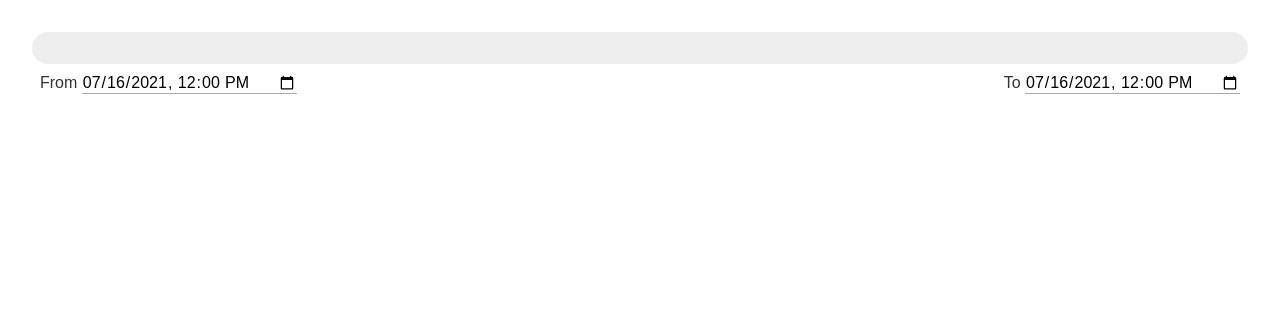
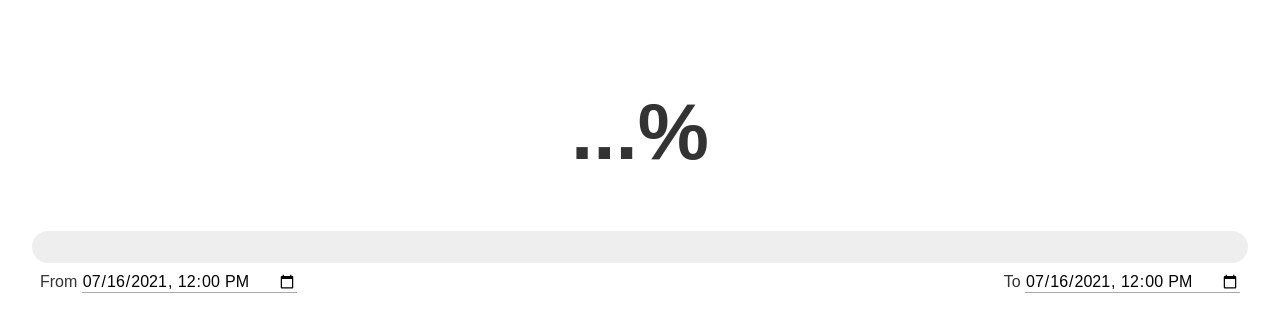
Before and after one commit to citrus-melon/timebar, a plain HTML site: page index.html in a window 1280 px wide. Drawn offline with Linux system fonts and the light colour scheme.

Commit message:
Add large percentage text

```diff
--- a/index.html
+++ b/index.html
@@ -8,6 +8,7 @@
     <link rel="stylesheet" href="style.css">
 </head>
 <body>
+    <h1 id="progress-text">...%</h1>
     <progress id="progress-bar" value="0"></progress>
     <form id="range-controls">
         <label>
--- a/script.js
+++ b/script.js
@@ -1,6 +1,7 @@
 /** @type {HTMLFormElement} */
 const rangeControls = document.getElementById('range-controls');
 const progressBar = document.getElementById('progress-bar');
+const progressText = document.getElementById('progress-text');
 
 let start, end;
 
@@ -9,8 +10,10 @@ const tick = () => {
     const value = (now-start)/(end-start);
     if (isFinite(value)) {
         progressBar.value = value;
+        progressText.textContent = (value*100).toFixed(2) + '%';
     } else {
         progressBar.value = 0;
+        progressText.textContent = '...%'
     }
 }
 
--- a/style.css
+++ b/style.css
@@ -17,6 +17,11 @@ body {
     color: #333
 }
 
+/* HEADING */
+#progress-text {
+    text-align: center;
+    font-size: 5em;
+}
 
 /* BARS */
 
```
